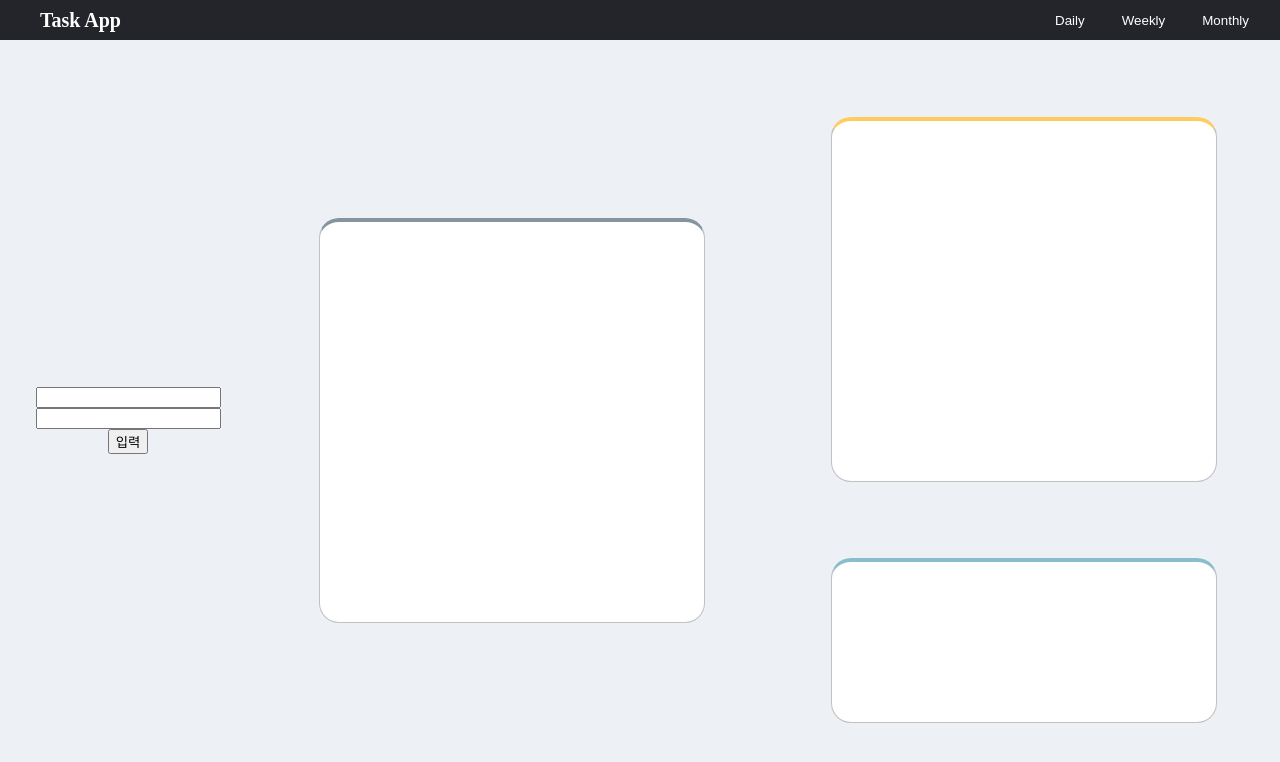
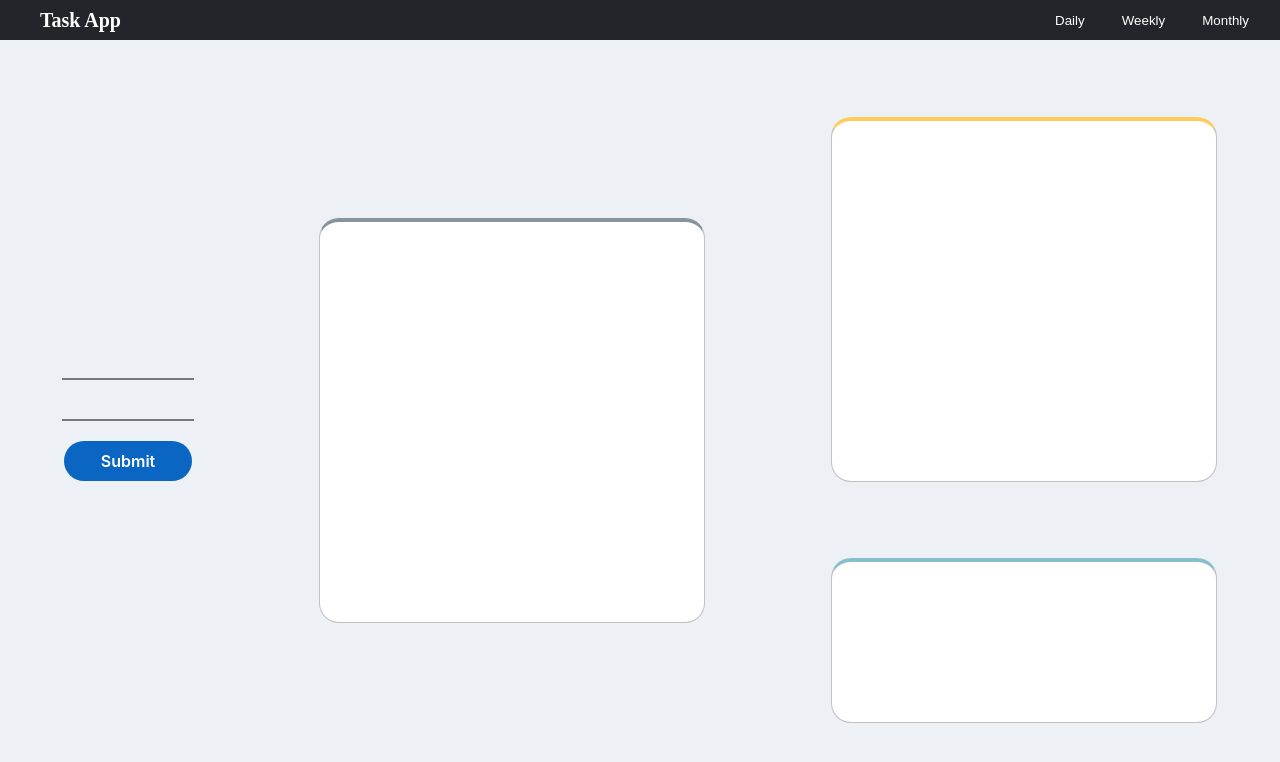
Before and after one commit to juhyoungRyu/Task-App-2204, a React (Create React App) app: page / in a window 1280 px wide. Shown: the top 762 px of the page. Built offline with nearby package versions, Linux system fonts and the light colour scheme.

Commit message:
디자인 중

```diff
--- a/src/components/Main.css
+++ b/src/components/Main.css
@@ -34,3 +34,70 @@
   justify-content: space-evenly;
   align-items: center;
 }
+
+.ipt {
+  border-top-width: 0;
+  border-left-width: 0;
+  border-right-width: 0;
+  background-color: transparent;
+  margin-bottom: 20px;
+  text-align: center;
+  font-size: 15px;
+  width: 50%;
+}
+
+.ipt:focus {
+  outline: none;
+}
+
+/* CSS */
+.button-18 {
+  align-items: center;
+  background-color: #0a66c2;
+  border: 0;
+  border-radius: 100px;
+  box-sizing: border-box;
+  color: #ffffff;
+  cursor: pointer;
+  display: inline-flex;
+  font-family: -apple-system, system-ui, system-ui, "Segoe UI", Roboto,
+    "Helvetica Neue", "Fira Sans", Ubuntu, Oxygen, "Oxygen Sans", Cantarell,
+    "Droid Sans", "Apple Color Emoji", "Segoe UI Emoji", "Segoe UI Symbol",
+    "Lucida Grande", Helvetica, Arial, sans-serif;
+  font-size: 16px;
+  font-weight: 600;
+  justify-content: center;
+  line-height: 20px;
+  width: 50%;
+  min-height: 40px;
+  min-width: 0px;
+  overflow: hidden;
+  padding: 0px;
+  padding-left: 20px;
+  padding-right: 20px;
+  text-align: center;
+  touch-action: manipulation;
+  transition: background-color 0.167s cubic-bezier(0.4, 0, 0.2, 1) 0s,
+    box-shadow 0.167s cubic-bezier(0.4, 0, 0.2, 1) 0s,
+    color 0.167s cubic-bezier(0.4, 0, 0.2, 1) 0s;
+  user-select: none;
+  -webkit-user-select: none;
+  vertical-align: middle;
+}
+
+.button-18:hover,
+.button-18:focus {
+  background-color: #16437e;
+  color: #ffffff;
+}
+
+.button-18:active {
+  background: #09223b;
+  color: rgb(255, 255, 255, 0.7);
+}
+
+.button-18:disabled {
+  cursor: not-allowed;
+  background: rgba(0, 0, 0, 0.08);
+  color: rgba(0, 0, 0, 0.3);
+}
--- a/src/components/Main.jsx
+++ b/src/components/Main.jsx
@@ -103,14 +103,31 @@
   return (
     <div className="Main">
       <section className="main-menu">
-        <input list="list" value={rangeValue} onChange={changeRangeValue} />
+        <input
+          autoComplete="off"
+          className="ipt"
+          list="list"
+          value={rangeValue}
+          onChange={changeRangeValue}
+        />
         <datalist id="list">
           <option value="Daily"></option>
           <option value="Weekly"></option>
           <option value="Monthly"></option>
         </datalist>
-        <input type="text" value={taskValue} onChange={changeTaskValue} />
-        <input type="submit" value="입력" onClick={clickBtn} />
+        <input
+          autoComplete="off"
+          className="ipt"
+          type="text"
+          value={taskValue}
+          onChange={changeTaskValue}
+        />
+        <input
+          className="button-18"
+          type="submit"
+          value="Submit"
+          onClick={clickBtn}
+        />
       </section>
       <section className="all-daily">
         <Task
```
